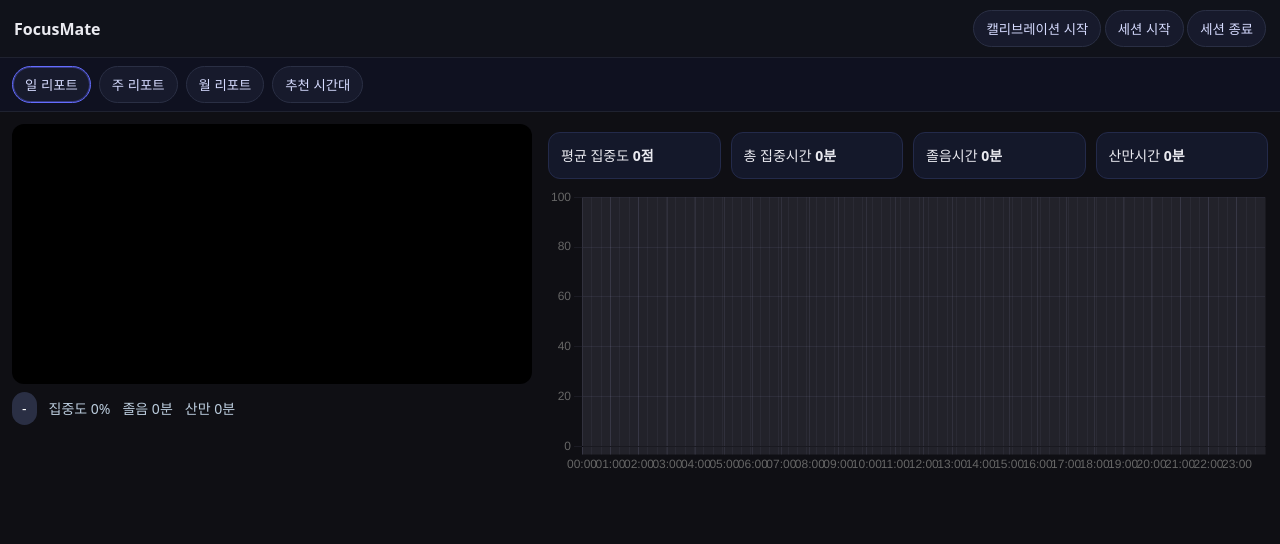
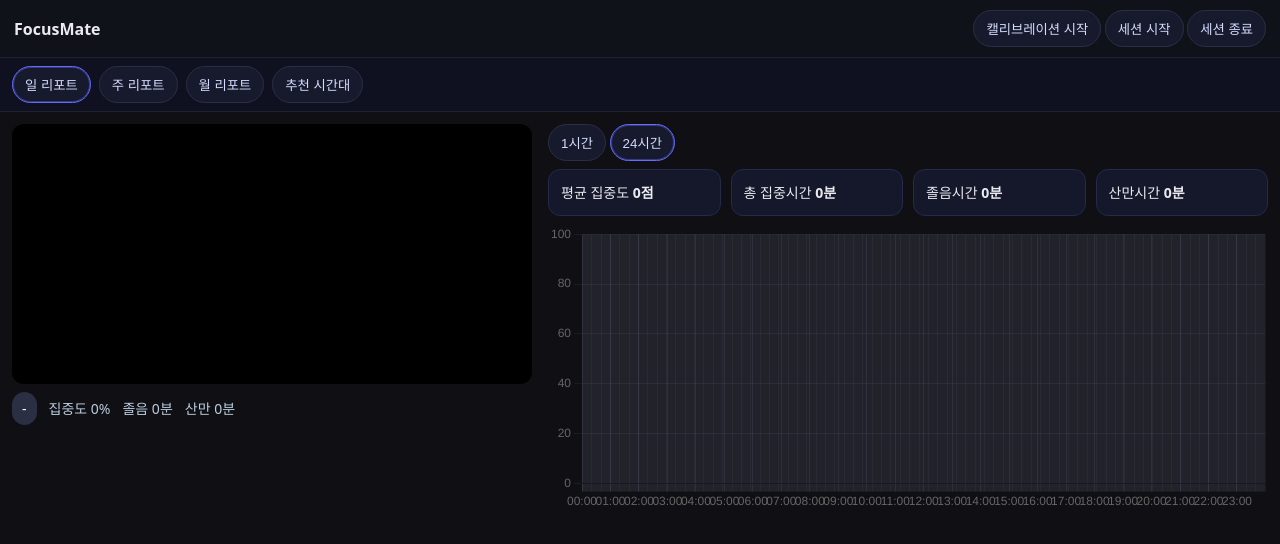
Before and after one commit to bigse0u1/FOCUS_MATE, a website built with Vite: page index.html in a window 1280 px wide. Built offline with nearby package versions, Linux system fonts and the light colour scheme; no server answers.

Commit message:
Update index.html

```diff
--- a/index.html
+++ b/index.html
@@ -42,6 +42,13 @@
 
     <section id="reportPane">
       <div id="reportDaily" class="report active">
+
+        <!-- ✅ 1시간/24시간 토글 버튼 -->
+        <div class="daily-toolbar">
+          <button id="btnDaily1h"  class="tab small">1시간</button>
+          <button id="btnDaily24h" class="tab small active">24시간</button>
+        </div>
+
         <div class="cards">
           <div class="card">평균 집중도 <b id="avgFocusToday">-</b></div>
           <div class="card">총 집중시간 <b id="totalFocusToday">-</b></div>
@@ -63,6 +70,7 @@
     </section>
   </main>
 
+  <!-- 진입점: dev.ts (Vision→Metrics→State→Main) -->
   <script type="module" src="/src/dev.ts"></script>
 </body>
 </html>
```
